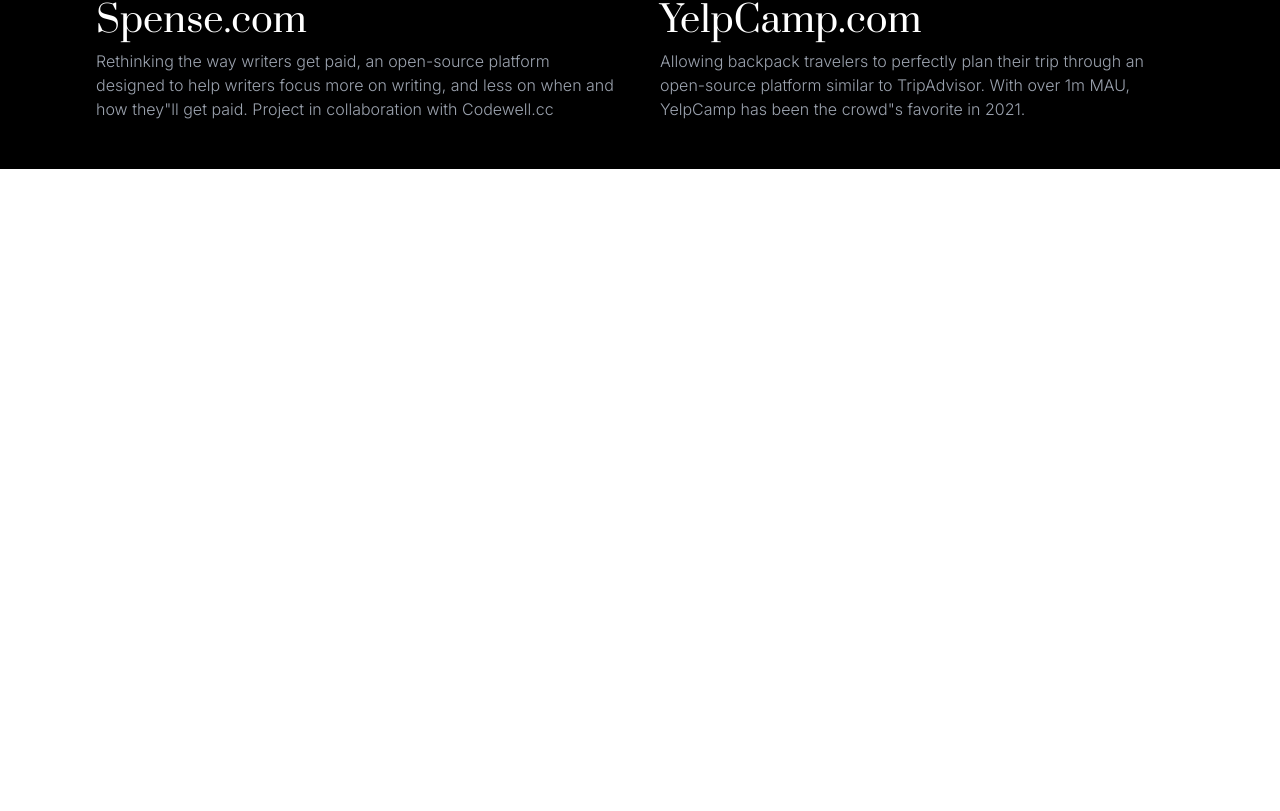
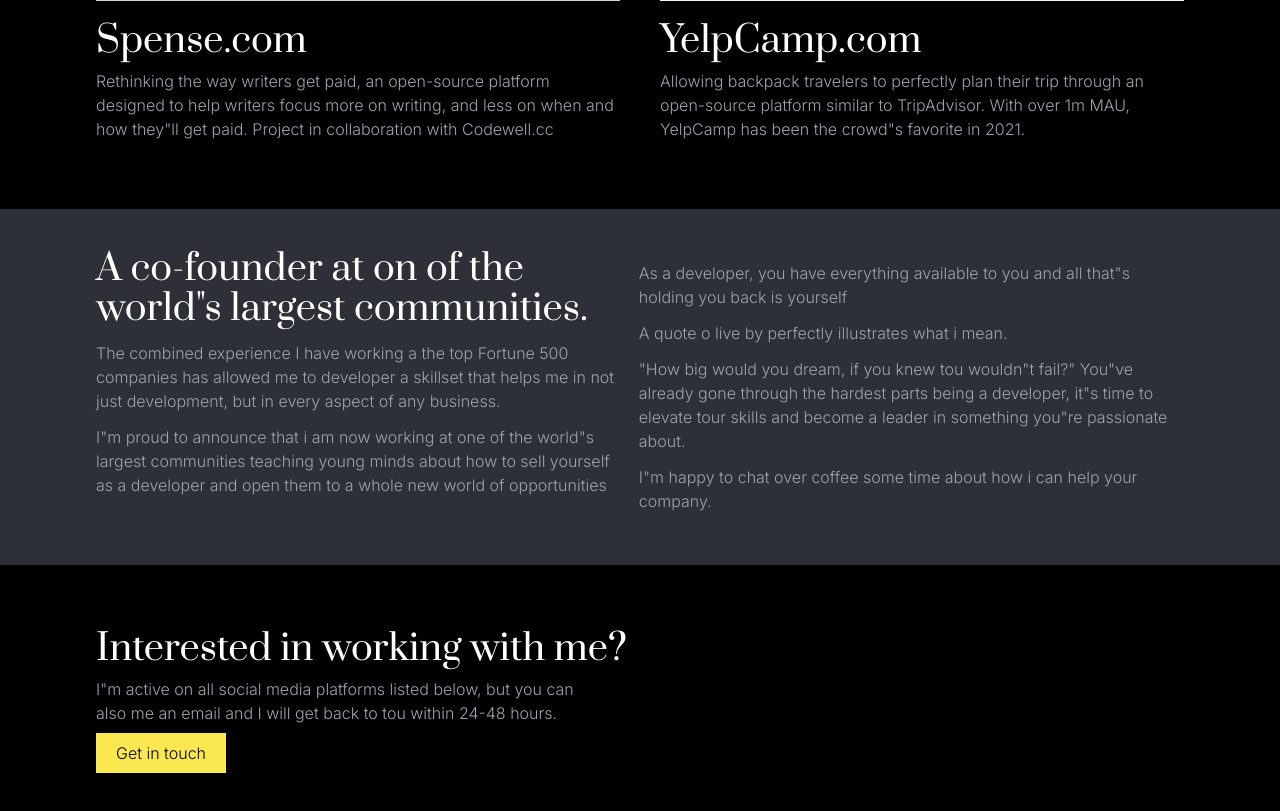
Before and after one commit to Mateusz-Zygadlo/web-developer-portfolio, a React (Create React App) app: page / in a window 1280 px wide. Shown: the part 701-1512 px from the top of the page. Before the commit the page ends 870 px from the top, so only its background shows below. Built offline with nearby package versions, Linux system fonts and the light colour scheme.

Commit message:
create Contact and History section

```diff
--- a/src/components/Card.tsx
+++ b/src/components/Card.tsx
@@ -12,7 +12,7 @@
   p
 }) => {
   return(
-    <div>
+    <div className="my-5">
       <img
         src={image}
         alt="Projects"
--- /dev/null
+++ b/src/components/Contact.tsx
@@ -0,0 +1,15 @@
+import React from 'react'
+import { CONTACT_CONTENT } from '../content'
+import { Button } from '../components'
+
+export const Contact = () => {
+  const { h1, p } = CONTACT_CONTENT
+
+  return(
+    <div className="py-16 md:px-16 lg:px-24 px-5">
+      <h1 className="text-2xl sm:text-3xl lg:text-4xl">{h1}</h1>
+      <p className="lg:max-w-lg my-2">{p}</p>
+      <Button>Get in touch</Button>
+    </div>
+  )
+}
--- a/src/components/Header.tsx
+++ b/src/components/Header.tsx
@@ -6,7 +6,7 @@
   const { h1, p, logos, projects } = HEADER_CONTENT
 
   return(
-    <div className="my-12">
+    <div className="my-12 md:px-16 lg:px-24 px-5">
       <h1 className="text-5xl lg:text-6xl lg:max-w-4xl">{h1}</h1>
       <p className="max-w-2xl">{p}</p>
       <div className="flex w-full justify-between my-8 flex-wrap">
--- /dev/null
+++ b/src/components/History.tsx
@@ -0,0 +1,22 @@
+import React from 'react'
+import { HISTORY_CONTENT } from '../content'
+
+export const History = () => {
+  const { h1, p1, p2, p3, p4, p5, p6 }  = HISTORY_CONTENT
+
+  return(
+    <div className="flex flex-col lg:flex-row py-10 bg-light-gray md:px-16 lg:px-24 px-5 items-start">
+      <div className="mr-5">
+        <h1 className="text-2xl sm:text-3xl lg:text-4xl">{h1}</h1>
+        <p className="my-3">{p1}</p>
+        <p className="my-3">{p2}</p>
+      </div>
+      <div>
+        <p className="my-3">{p3}</p>
+        <p className="my-3">{p4}</p>
+        <p className="my-3">{p5}</p>
+        <p className="my-3">{p6}</p>
+      </div>
+    </div>
+  )
+}
--- a/src/components/Navbar.tsx
+++ b/src/components/Navbar.tsx
@@ -21,7 +21,7 @@
 
   return(
     <div
-      className="flex justify-between items-center md:px-16 lg:px-24 px-5 py-4 sticky top-0 left-0 w-full z-50 bg-black"
+      className="flex justify-between items-center md:px-16 lg:px-24 px-5 py-2 md:py-4 sticky top-0 left-0 w-full z-50 bg-black"
       ref={myRef}
     >
       <h1 className="text-xl text-gray-300 cursor-default">Johnathan Specter</h1>
--- a/src/components/index.ts
+++ b/src/components/index.ts
@@ -2,3 +2,5 @@
 export { Button } from './Button'
 export { Header } from './Header'
 export { Card } from './Card'
+export { History } from './History'
+export { Contact } from './Contact'
--- a/src/content.ts
+++ b/src/content.ts
@@ -24,3 +24,18 @@
     }
   ],
 }
+
+export const HISTORY_CONTENT = {
+  h1: 'A co-founder at on of the world"s largest communities.',
+  p1: 'The combined experience I have working a the top Fortune 500 companies has allowed me to developer a skillset that helps me in not just development, but in every aspect of any business.',
+  p2: 'I"m proud to announce that i am now working at one of the world"s largest communities teaching young minds about how to sell yourself as a developer and open them to a whole new world of opportunities',
+  p3: 'As a developer, you have everything available to you and all that"s holding you back is yourself',
+  p4: 'A quote o live by perfectly illustrates what i mean.',
+  p5: '"How big would you dream, if you knew tou wouldn"t fail?" You"ve already gone through the hardest parts being a developer, it"s time to elevate tour skills and become a leader in something you"re passionate about.',
+  p6: 'I"m happy to chat over coffee some time about how i can help your company.',
+}
+
+export const CONTACT_CONTENT = {
+  h1: 'Interested in working with me?',
+  p: 'I"m active on all social media platforms listed below, but you can also me an email and I will get back to tou within 24-48 hours.',
+}
--- a/src/pages/Home.tsx
+++ b/src/pages/Home.tsx
@@ -2,6 +2,8 @@
 import {
   Navbar,
   Header,
+  History,
+  Contact,
 } from '../components'
 import { useScrollToTop } from '../hooks'
 
@@ -11,9 +13,9 @@
   return(
     <div className="flex flex-col justify-between w-full max-w-screen-2xl 2xl:mx-auto bg-black text-white">
       <Navbar />
-      <div className="md:px-16 lg:px-24 px-5">
-        <Header />
-      </div>
+      <Header />
+      <History />
+      <Contact />
     </div>
   )
 }
```
